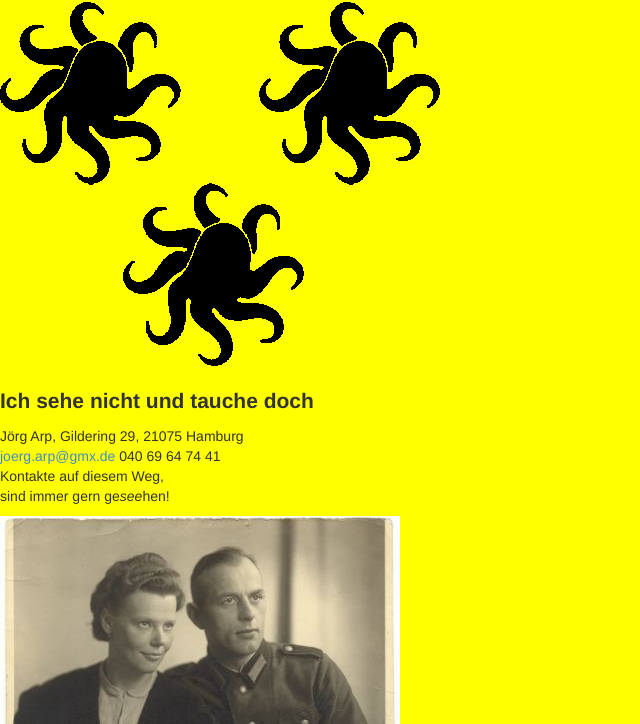
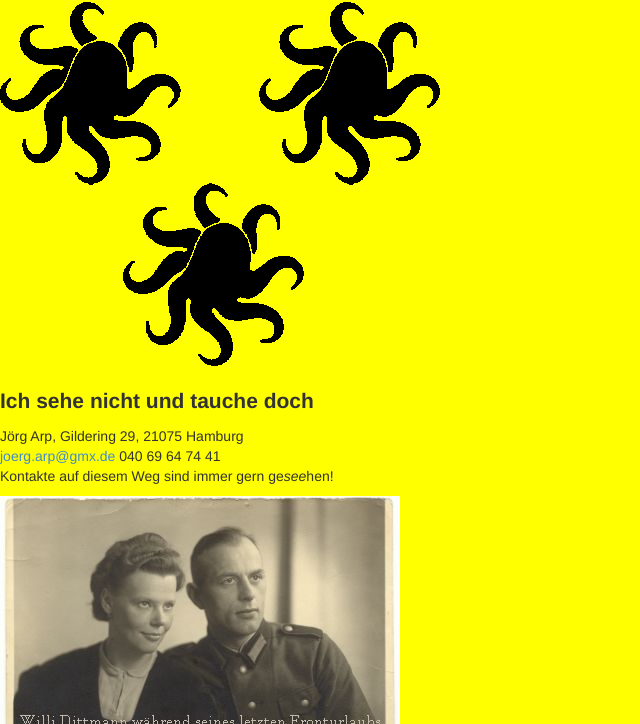
Before and after one commit to tauchjoerg/tauchjoerg.de, a plain HTML site: page index.html in a window 1280 px wide. Shown: the part 76-800 px from the top of the page, without its empty margins (0-640 px from the left). Drawn offline with Linux system fonts and the light colour scheme.

Commit message:
Kommasetzung korrigiert

```diff
--- a/index.html
+++ b/index.html
@@ -45,8 +45,7 @@ img{max-width:40em;}
 Jörg Arp, Gildering 29, 21075 Hamburg<br>
 <a href=mailto:joerg.arp@gmx.de>joerg.arp@gmx.de</a>
 040 69 64 74 41<br>
-Kontakte auf diesem Weg,<br>
-sind immer gern ge<em>see</em>hen!
+Kontakte auf diesem Weg sind immer gern ge<em>see</em>hen!
 </p>
 
 <img src="img/1943_dittmann.jpg" alt="Willi Dittmann während seines letzten Fronturlaubs mit Ehefrau Käthe, 1943">
```
